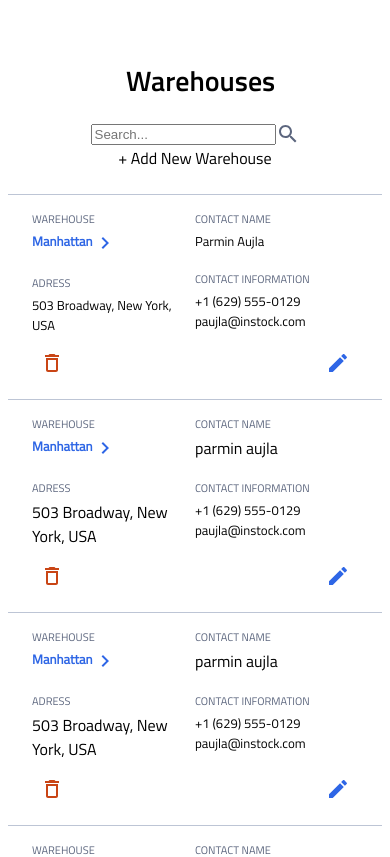
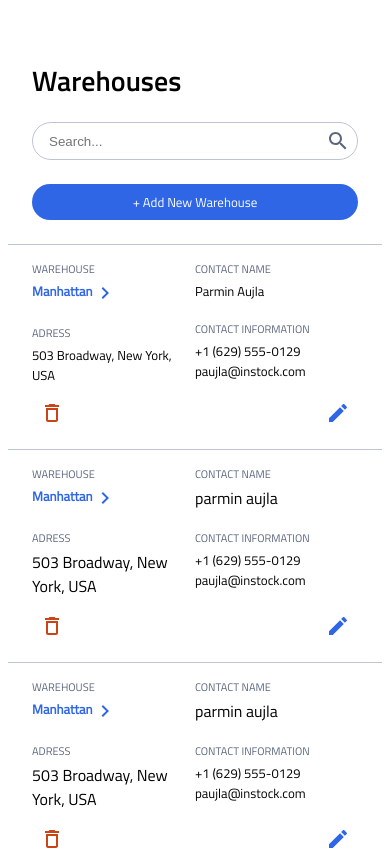
Before and after one commit to emwong101/armstrong-instock, a React (Create React App) app: page / in a window 390 px wide. Shown: the top 857 px of the page. Built offline with nearby package versions, Linux system fonts and the light colour scheme.

Commit message:
finished styling for mobile size

```diff
--- a/src/components/sections/warehouseList/WarehouseList.js
+++ b/src/components/sections/warehouseList/WarehouseList.js
@@ -17,13 +17,13 @@ export const WarehouseList = () => {
 					<div className="title-box-right">
 						<input
 							type="text"
-							className="title-box_serch"
+							className="title-box_search"
 							placeholder="Search..."
 						/>
 						<img
 							src={Search}
 							alt="search icon"
-							className="title-box-icon"
+							className="title-box_icon"
 						/>
 					</div>
 					<div className="title-box_button">
--- a/src/components/sections/warehouseList/WarehouseList.scss
+++ b/src/components/sections/warehouseList/WarehouseList.scss
@@ -13,7 +13,7 @@
 	display: flex;
 	padding: 2rem 1.5rem 1.5rem;
 	justify-content: space-between;
-	align-items: center;
+	// align-items: center;
 	flex-direction: column;
 
 	&-left,
@@ -22,116 +22,147 @@
 		justify-content: center;
 		justify-content: center;
 		align-items: center;
+		width: 100%;
 	}
 
+
+
+	&_title {
+
+		font-size: 1rem;
+		font-family: "Titillium-Web-bold";
+		@include mobilePageHeader;
+		width: inherit;
+
+		@include breakpoints.tablet {
+			@include pageHeader;
+		}
+	}
 	&-right {
 		@include breakpoints.tablet {
 			background-color: $Primary-medium;
 			width: 5rem;
 			height: 2.5rem;
-			border-radius: 1.25rem;
+			position: relative;
 		}
 	}
 
-	&_title {
-		padding-left: 0.7rem;
-		font-size: 1rem;
-		font-family: "Titillium-Web-bold";
-		@include mobilePageHeader;
+	&_search {
+		border: 1px solid $Secondary-light;
+		width: 100%;
+		border-radius: 1.25rem;
+		height: 2.25rem;
+		padding: 0 1rem;
+	}
 
-		@include breakpoints.tablet {
-			@include pageHeader;
+	&_icon {
+		position: absolute;
+		right: 0;
+		right: 2.5rem;
+	}
+
+	&_button {
+		background-color: $Primary-medium;
+		color: $Primary-light;
+		text-align: center;
+		height: 2.25rem;
+		border-radius: 1.25rem;
+		margin-top: 1.5rem;
+
+		&-text {
+			vertical-align: -webkit-baseline-middle;
+			@include mobileLabelsLinksButtons;
 		}
 	}
 
-	&_editing {
-		color: $Primary-light;
-		background-color: $Primary-medium;
-		border-radius: 50%;
-		padding: 0 0.6875rem;
-		width: 0.9375rem;
-		height: 2.25rem;
+// 	&_editing {
+// 		color: $Primary-light;
+// 		background-color: $Primary-medium;
+// 		border-radius: 50%;
+// 		padding: 0 0.6875rem;
+// 		width: 0.9375rem;
+// 		height: 2.25rem;
 
-		@include breakpoints.tablet {
-			padding-left: 0;
-			@include labelsLinksButtons;
-		}
+// 		@include breakpoints.tablet {
+// 			padding-left: 0;
+// 			@include labelsLinksButtons;
+// 		}
 
-		&-text {
-			display: none;
+// 		&-text {
+// 			display: none;
 
-			@include breakpoints.tablet {
-				display: initial;
-				color: $Primary-light;
-			}
-		}
-	}
-}
+// 			@include breakpoints.tablet {
+// 				display: initial;
+// 				color: $Primary-light;
+// 			}
+// 		}
+// 	}
+// }
 
-.info-box {
-	padding: 1rem 1.5rem;
-	border-top: 1px solid $Secondary-light;
+// .info-box {
+// 	padding: 1rem 1.5rem;
+// 	border-top: 1px solid $Secondary-light;
 
-	@include breakpoints.tablet {
-		display: flex;
-		justify-content: space-between;
-		border-top: none;
-		border-top: 1px solid $Secondary-light;
-	}
+// 	@include breakpoints.tablet {
+// 		display: flex;
+// 		justify-content: space-between;
+// 		border-top: none;
+// 		border-top: 1px solid $Secondary-light;
+// 	}
 
-	&-top {
-		display: flex;
-		flex-direction: column;
-		padding-bottom: 2.25rem;
+	// &-top {
+	// 	display: flex;
+	// 	flex-direction: column;
+	// 	padding-bottom: 2.25rem;
 
-		@include breakpoints.tablet {
-			width: 25%;
-		}
-		@include breakpoints.tablet {
-			width: 15%;
-		}
-	}
+	// 	@include breakpoints.tablet {
+	// 		width: 25%;
+	// 	}
+	// 	@include breakpoints.tablet {
+	// 		width: 15%;
+	// 	}
+	// }
 
-	&_label {
-		text-transform: uppercase;
-		@include mobileTableHeader;
-		color: $Secondary-dark;
-		padding-bottom: 0.25rem;
+	// &_label {
+	// 	text-transform: uppercase;
+	// 	@include mobileTableHeader;
+	// 	color: $Secondary-dark;
+	// 	padding-bottom: 0.25rem;
 
-		@include breakpoints.tablet {
-			@include tableHeader;
-		}
-	}
+	// 	@include breakpoints.tablet {
+	// 		@include tableHeader;
+	// 	}
+	// }
 
-	&_detail {
-		@include mobileLabelsLinksButtons;
-		color: $Primary-dark;
+	// &_detail {
+	// 	@include mobileLabelsLinksButtons;
+	// 	color: $Primary-dark;
 
-		@include breakpoints.tablet {
-			@include bodyMedium;
-		}
-	}
+	// 	@include breakpoints.tablet {
+	// 		@include bodyMedium;
+	// 	}
+	// }
 
-	&-bottom {
-		display: flex;
-		justify-content: space-between;
+	// &-bottom {
+	// 	display: flex;
+	// 	justify-content: space-between;
 
-		@include breakpoints.tablet {
-			width: 65%;
-			justify-content: space-around;
-			border-left: 1px solid $Secondary-light;
-		}
+	// 	@include breakpoints.tablet {
+	// 		width: 65%;
+	// 		justify-content: space-around;
+	// 		border-left: 1px solid $Secondary-light;
+	// 	}
 
-		&_left,
-		&_right {
-			display: flex;
-			flex-direction: column;
+	// 	&_left,
+	// 	&_right {
+	// 		display: flex;
+	// 		flex-direction: column;
 
-			@include breakpoints.tablet {
-				width: 30%;
-			}
-		}
-	}
+	// 		@include breakpoints.tablet {
+	// 			width: 30%;
+	// 		}
+	// 	}
+	// }
 }
 
 .inventory-box {
```
